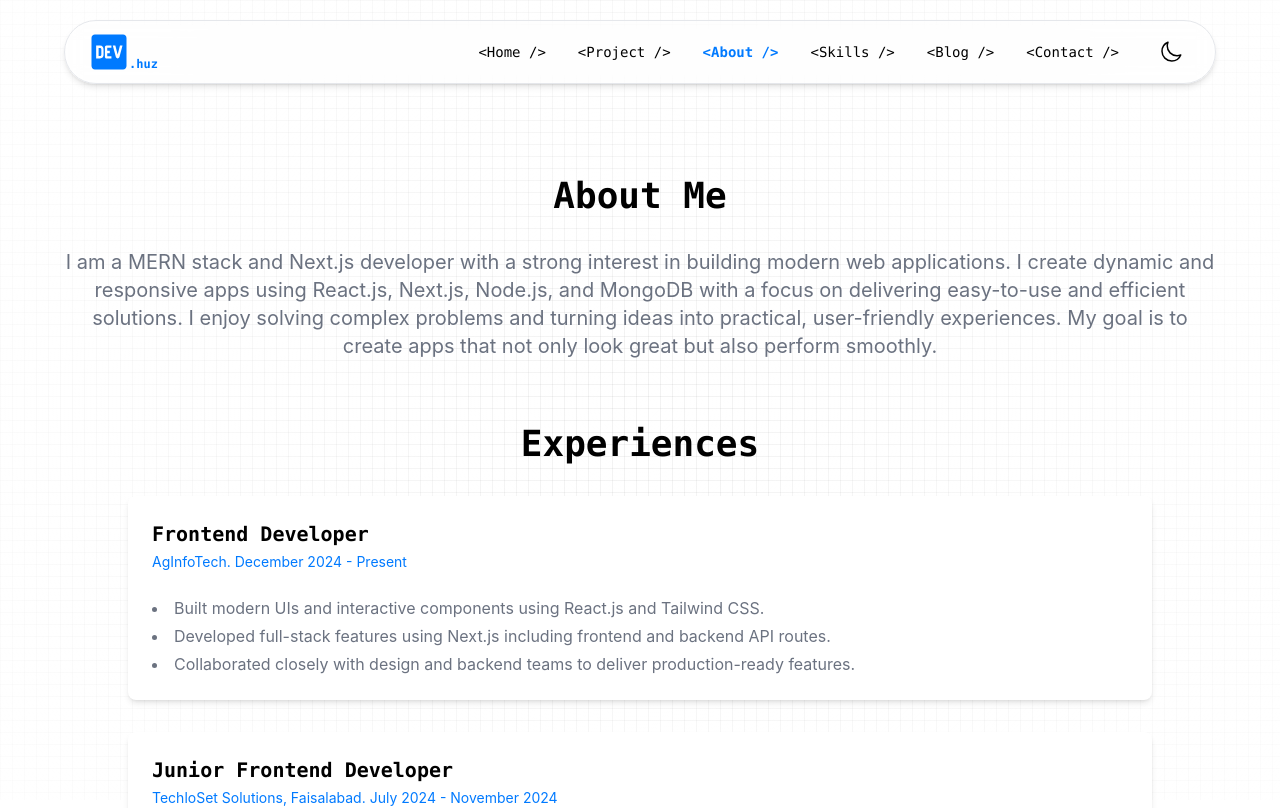
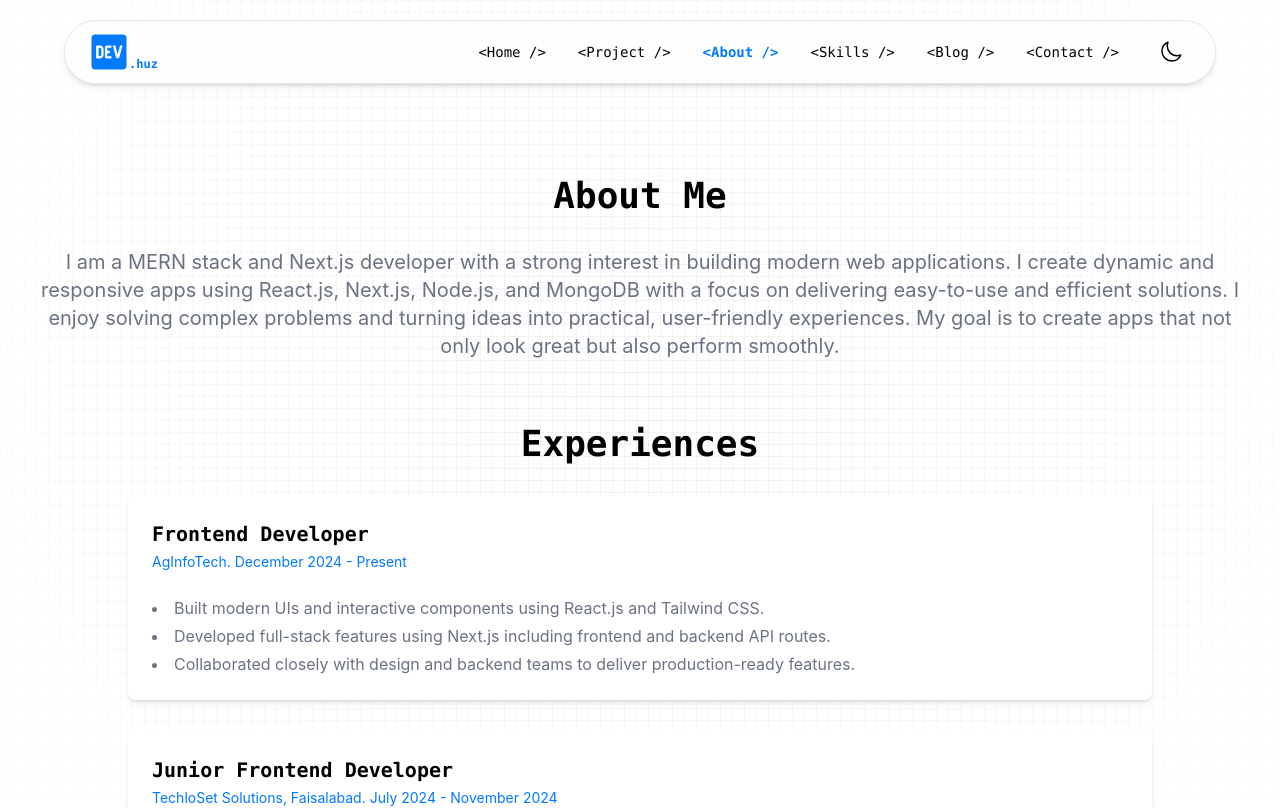
Before and after one commit to huzaifashuaib/Dev-Portfilio, a Next.js app: page /about in a window 1280 px wide. Shown: the top 808 px of the page. Built offline with nearby package versions, Linux system fonts and the light colour scheme.

Commit message:
fix:font size change

```diff
--- a/src/app/about/page.tsx
+++ b/src/app/about/page.tsx
@@ -20,7 +20,7 @@ function page() {
         transition={{ delay: 0.2 }}
         className="mb-16"
       >
-        <p className="text-xl text-secondary max-w-6xl mx-auto text-center font-sans">
+        <p className="text-xl text-secondary max-w-7xl mx-auto text-center font-sans">
           I am a MERN stack and Next.js developer with a strong interest in
           building modern web applications. I create dynamic and responsive apps
           using React.js, Next.js, Node.js, and MongoDB with a focus on
```
